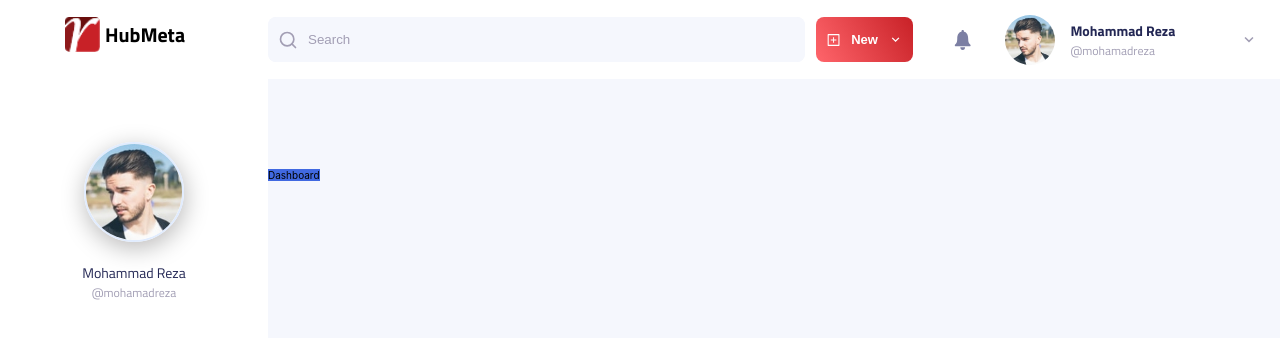
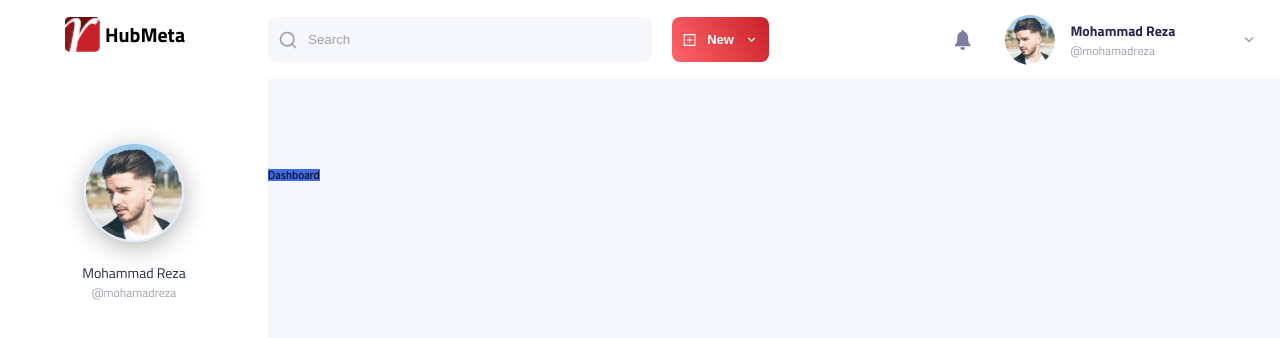
Before and after one commit to alas1n/hb-react, a React (Create React App) app: page /DashboardPage in a window 1280 px wide. Shown: the top 338 px of the page. Built offline with nearby package versions, Linux system fonts and the light colour scheme.

Commit message:
header desktop response OK

```diff
--- a/src/components/SearchBarComponent.js
+++ b/src/components/SearchBarComponent.js
@@ -1,4 +1,7 @@
 import React from 'react';
+
+// COMPONENTS:
+import SearchButtonComponent from './SearchButtonComponent';
 
 // ICONS:
 import { FiSearch } from 'react-icons/fi';
@@ -12,6 +15,7 @@ const SearchBarComponent = ({ ...props }) => {
         type="text"
         placeholder="Search"
       ></input>
+      <SearchButtonComponent />
     </div>
   );
 };
--- a/src/containers/DashboardPage.js
+++ b/src/containers/DashboardPage.js
@@ -17,7 +17,6 @@ class DashboardPage extends Component {
             style={{ 'margin-left': '6.5rem', display: 'inline-block' }}
           />
           <SearchBarComponent style={{}} />
-          <SearchButtonComponent />
           <ProfileComponent_header />
         </header>
         <div className="page-containter">
--- a/src/styles/components/ProfileComponent_header.scss
+++ b/src/styles/components/ProfileComponent_header.scss
@@ -4,10 +4,15 @@
   top: 0;
   right: 0;
   height: $Dashboard-heder-height;
-  // background-color: aqua;
   align-items: center;
-  // width: calc(21.1rem + 5rem);
   width: 33rem;
+
+  @include respond(tab-land) {
+    width: 30rem;
+  }
+  @include respond(tab-port) {
+    width: 28rem;
+  }
 
   &_notif-icon {
     margin-right: 3rem;
@@ -37,13 +42,11 @@
       font-size: 1.2rem;
       color: $gray-color-3;
     }
-    // background-color: blue;
   }
   &_icon {
     position: absolute;
     right: 2.2rem;
     font-size: 1.8rem;
     color: $gray-color-3;
-
   }
 }
--- a/src/styles/components/SearchBarComponent.scss
+++ b/src/styles/components/SearchBarComponent.scss
@@ -2,7 +2,8 @@
   display: inline;
   position: absolute;
   left : 26.8rem;
-  width: 53.7rem;
+  width: 30%;
+  // width: 53.7rem;
   background-color: $white-color-1;
   border-radius: 8px;
   &_icon {
--- a/src/styles/components/SearchButtonComponent.scss
+++ b/src/styles/components/SearchButtonComponent.scss
@@ -1,7 +1,9 @@
 .searchbar-button-wrapper {
   display: inline;
   position: absolute;
-  left : calc(26.8rem + 53.7rem + 11px);
+  // left : calc(26.8rem + 53.7rem + 11px);
+  // left: 50%;
+  padding-left: 2rem;
 
   &_button {
     display: flex;
--- a/src/styles/containers/DashboardPage.scss
+++ b/src/styles/containers/DashboardPage.scss
@@ -7,7 +7,7 @@
 }
 .page-containter {
   width: 100vw;
-  height: calc(100vh - 7rem);
+  height: calc(100vh - $Dashboard-heder-height);
   background-color: $white-color-1;
 }
 .dashboard-navigation {
```
